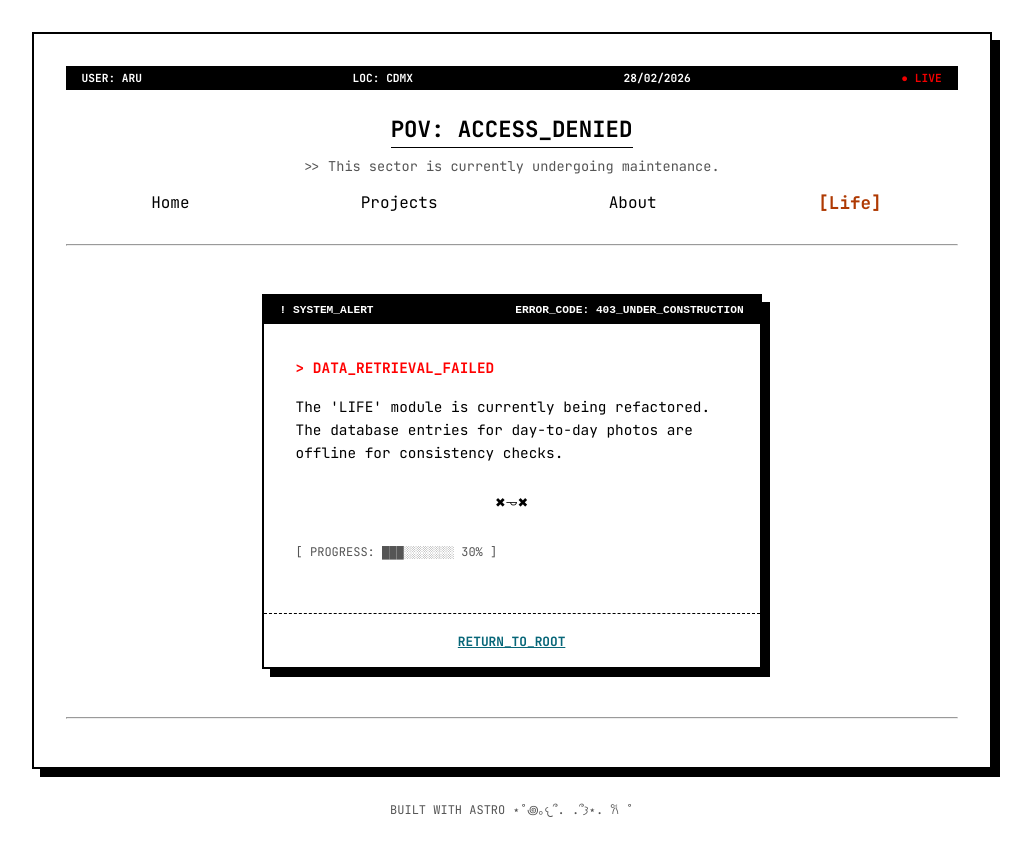
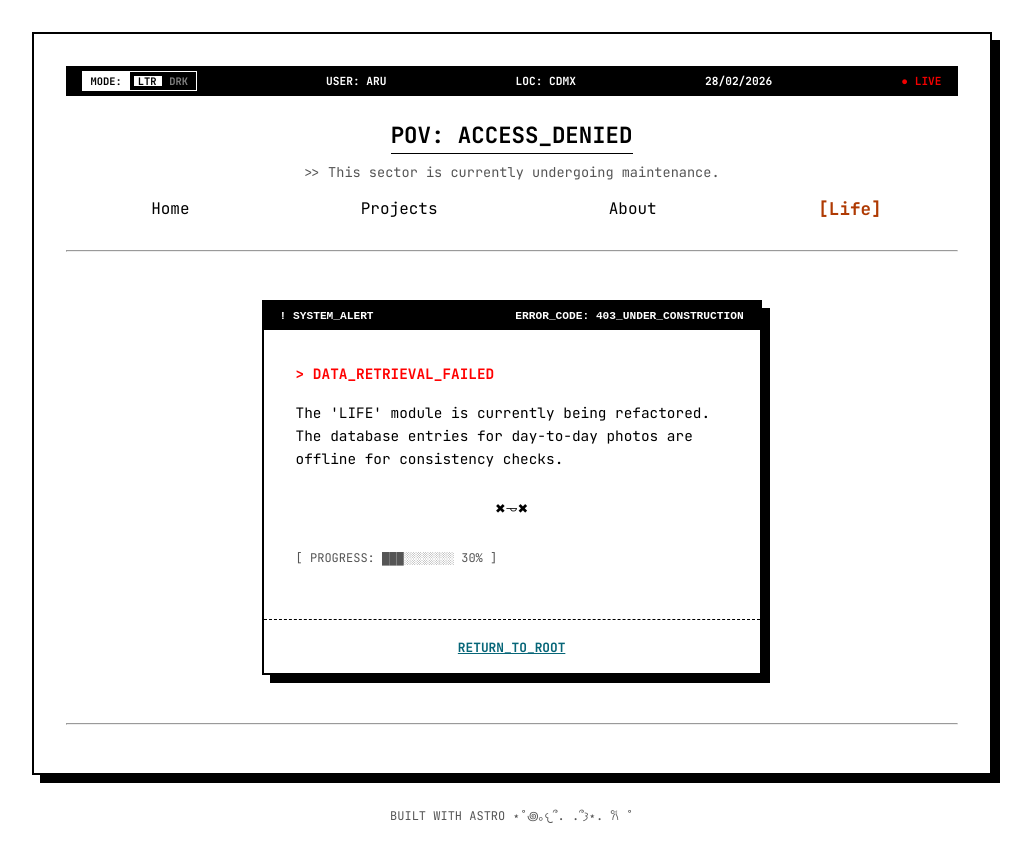
Before and after one commit to aruzdh/personal-website, an Astro site: page /life in a window 1280 px wide. Shown: the whole page, without its empty margins (138-1169 px from the left). Built offline with nearby package versions, Linux system fonts and the light colour scheme; Astro itself is replaced by a stand-in of ours.

Commit message:
feat: implement dark mode and theme toggle

```diff
--- a/src/components/Header.astro
+++ b/src/components/Header.astro
@@ -9,6 +9,14 @@ const isAboutPage = pathname === '/about' || pathname.startsWith('/about/');
 
 <header>
   <div class="status-bar">
+    <button id="theme-toggle" class="system-switch" aria-label="Toggle System Theme">
+      <span class="switch-label">MODE:</span>
+      <div class="switch-visual">
+        <span class="mode-text light">LTR</span>
+        <span class="mode-text dark">DRK</span>
+        <div class="slider"></div>
+      </div>
+    </button>
     <span class="status-item">USER: ARU</span>
     <span class="status-item">LOC: CDMX</span>
     <span class="status-item date-display">{today}</span>
@@ -97,6 +105,7 @@ const isAboutPage = pathname === '/about' || pathname.startsWith('/about/');
     color: var(--bg);
     display: flex;
     justify-content: space-between;
+    align-items: center;
     padding: 0.3rem 1rem;
     font-size: 0.7rem;
     font-weight: bold;
@@ -112,4 +121,77 @@ const isAboutPage = pathname === '/about' || pathname.startsWith('/about/');
     50% { opacity: 0.2; }
     100% { opacity: 1; }
   }
+
+  .system-switch {
+    background: transparent;
+    border: 1px solid var(--bg);
+    color: var(--bg);
+    font-family: "JetBrains Mono", monospace;
+    font-size: 0.65rem;
+    font-weight: bold;
+    cursor: pointer;
+    display: flex;
+    align-items: center;
+    padding: 0;
+    overflow: hidden;
+    height: 20px;
+  }
+
+  .switch-label {
+    padding: 0 0.5rem;
+    background: var(--bg);
+    color: var(--border);
+    height: 100%;
+    display: flex;
+    align-items: center;
+  }
+
+  .switch-visual {
+    position: relative;
+    display: flex;
+    padding: 0 0.5rem;
+    gap: 0.8rem;
+    align-items: center;
+    background: transparent;
+  }
+
+  .mode-text {
+    z-index: 2;
+    opacity: 0.5;
+    transition: opacity 0.2s ease;
+  }
+
+  .slider {
+    position: absolute;
+    top: 2px;
+    bottom: 2px;
+    width: 28px;
+    background: var(--bg);
+    z-index: 1;
+    transition: transform 0.2s cubic-bezier(0.4, 0, 0.2, 1);
+  }
+
+  :global([data-theme='light']) .slider {
+    transform: translateX(-4px);
+  }
+  :global([data-theme='dark']) .slider {
+    transform: translateX(26px);
+  }
+
+  :global([data-theme='light']) .mode-text.light { opacity: 1; color: var(--border); }
+  :global([data-theme='dark']) .mode-text.dark { opacity: 1; color: var(--border); }
+
+  .system-switch:hover {
+    filter: brightness(1.2);
+  }
 </style>
+
+<script>
+  const button = document.getElementById('theme-toggle');
+  button?.addEventListener('click', () => {
+    const current = document.documentElement.getAttribute('data-theme');
+    const next = current === 'light' ? 'dark' : 'light';
+    document.documentElement.setAttribute('data-theme', next);
+    localStorage.setItem('theme', next);
+  });
+</script>
--- a/src/layouts/MainLayout.astro
+++ b/src/layouts/MainLayout.astro
@@ -6,6 +6,16 @@ import { PAGE_TITLE } from '../consts';
 
 const { title, subtitle } = Astro.props;
 ---
+
+<script is:inline>
+  const theme = (() => {
+    if (typeof localStorage !== 'undefined' && localStorage.getItem('theme')) {
+      return localStorage.getItem('theme');
+    }
+    return window.matchMedia('(prefers-color-scheme: dark)').matches ? 'dark' : 'light';
+  })();
+  document.documentElement.setAttribute('data-theme', theme);
+</script>
 
 <!doctype html>
 <html>
--- a/src/pages/about.astro
+++ b/src/pages/about.astro
@@ -178,7 +178,7 @@ import gardenharvest from '../assets/about/radish.webp';
     }
 
   .display-box {
-      margin: 2rem 0;
+      margin: 1rem 0;
       border: 1px solid var(--bg2);
       padding: 0.5rem;
       background: var(--bg0_h);
@@ -189,6 +189,7 @@ import gardenharvest from '../assets/about/radish.webp';
     width: 100%;
     height: auto;
     display: block;
+    margin-bottom: 1rem;
   }
 
   .garden-box img {
@@ -206,4 +207,5 @@ import gardenharvest from '../assets/about/radish.webp';
     color: var(--blue);
     text-decoration: underline;
   }
+
 </style>
--- a/src/styles/global.css
+++ b/src/styles/global.css
@@ -6,17 +6,31 @@
 }
 
 :root {
+  font-family: "JetBrains Mono", monospace;
+}
+
+:root, [data-theme='light'] {
   --bg: #ffffff;
-  --bg-alt: #f0f0f0;
   --fg: #000000;
   --fg-light: #555555;
   --border: #000000;
-
   --blue: #076678;
   --green: #98971a;
   --orange: #af3a03;
+  --purple0:#6730d1;
+  --purple1: #9471d0;
+}
 
-  font-family: "JetBrains Mono", monospace;
+[data-theme='dark'] {
+  --bg: #2f2f2f;
+  --fg: #ffffff;
+  --fg-light: #dddddd;
+  --border: #ffffff;
+  --blue: #47a8bb;
+  --green: #c1bd2a;
+  --orange: #de5a23;
+  --purple0:#9970ea;
+  --purple1: #af9bd4;
 }
 
 html, body {
@@ -43,3 +57,11 @@ h1, h2, h3 {
   padding-bottom: 0.2rem;
   margin-bottom: 1rem;
 }
+
+a {
+  color: var(--purple0)
+}
+
+a:visited{
+  color: var(--purple1)
+}
```
